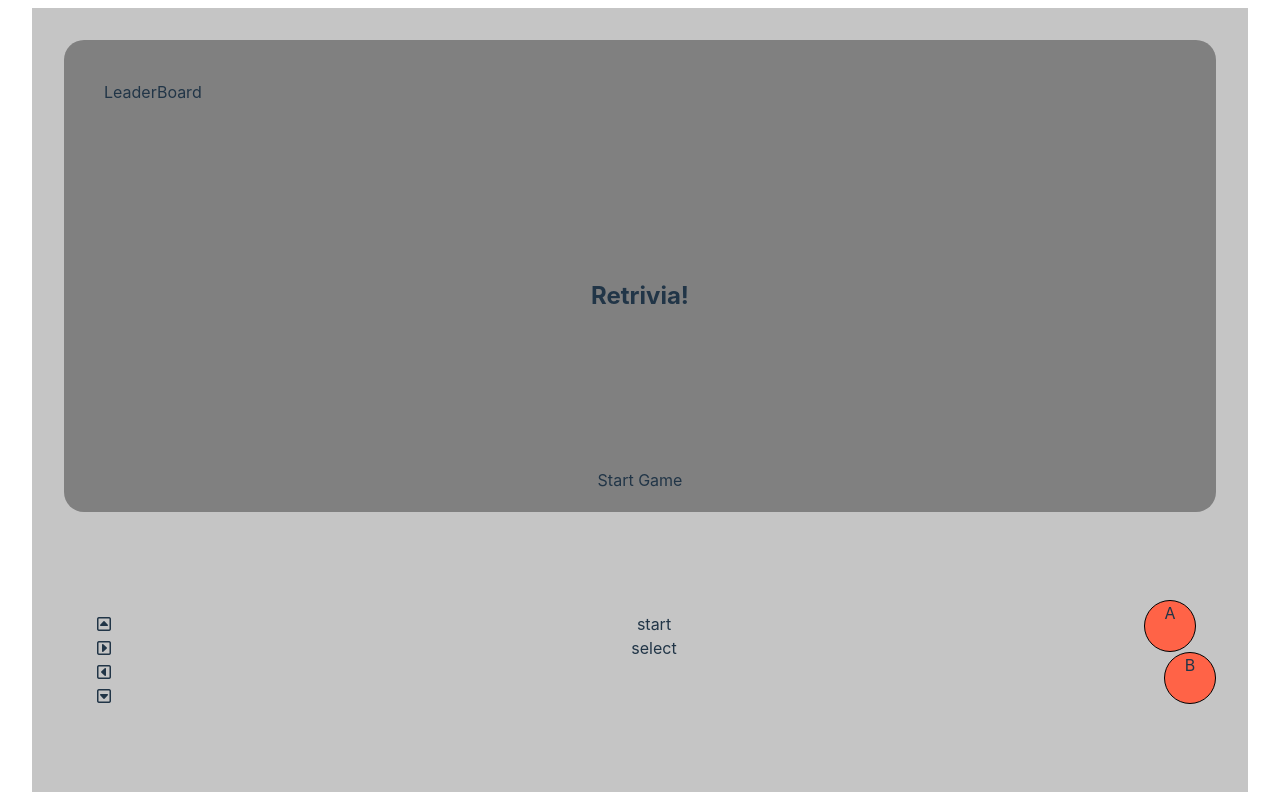
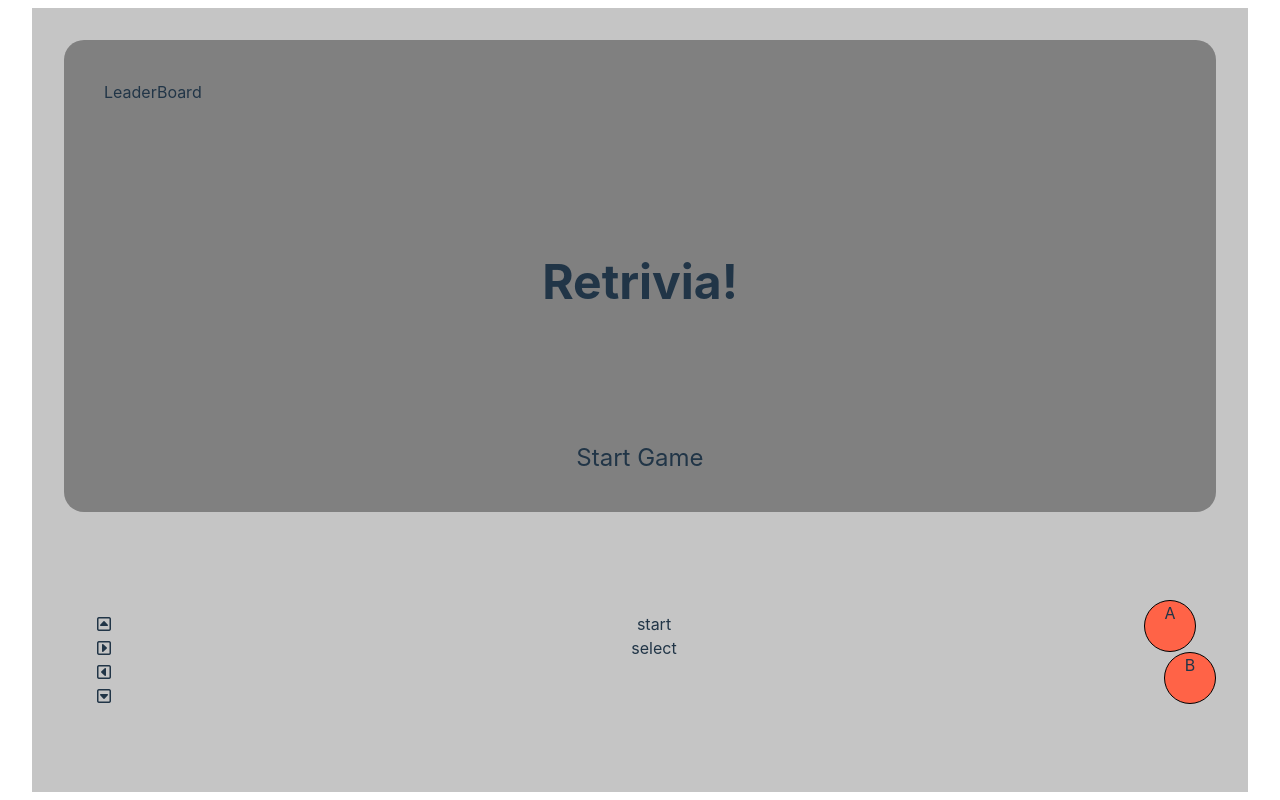
Before and after one commit to SaxtonGrey/retro-trivia-game, a React (Vite) app: page / in a window 1280 px wide. Built offline with nearby package versions, Linux system fonts and the light colour scheme.

Commit message:
continue styling StartPage

```diff
--- a/src/App.css
+++ b/src/App.css
@@ -71,7 +71,10 @@
 }
 
 .title-container {
+  font-size: 2rem;
 }
 
 .start-container {
+  margin-bottom: 1rem;
+  font-size: 1.5rem;
 }
```
